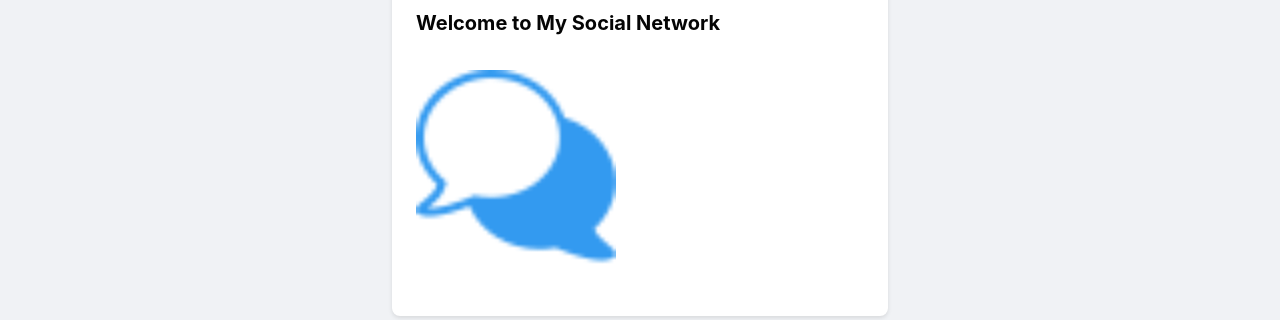
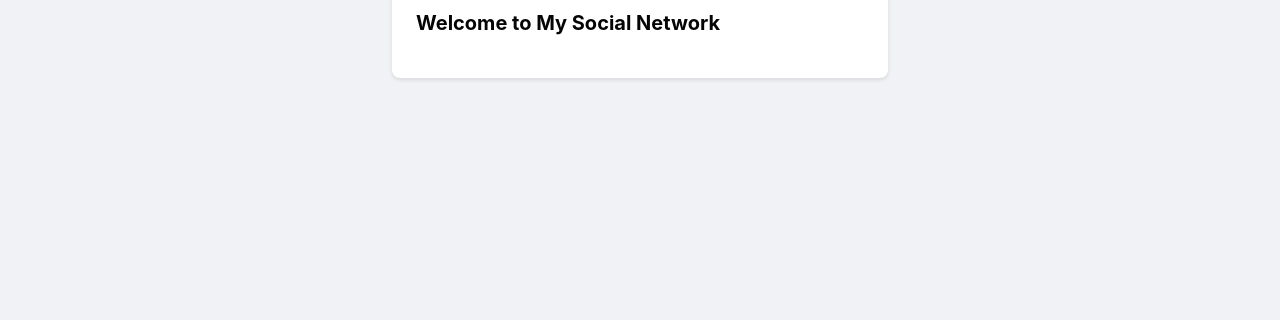
Before and after one commit to Athooh/social-network, a Next.js app in the folder frontend/: page /home in a window 1280 px wide. Shown: the part 128-448 px from the top of the page. Built offline with nearby package versions, Linux system fonts and the light colour scheme; a web font is replaced by a local one.

Commit message:
Add LeftSidebar and RightSidebar components to Home page layout

```diff
--- a/frontend/src/app/(protected)/home/page.js
+++ b/frontend/src/app/(protected)/home/page.js
@@ -1,5 +1,6 @@
 import Header from '@/components/header/Header';
-import Image from 'next/image';
+import LeftSidebar from '@/components/sidebar/LeftSidebar';
+import RightSidebar from '@/components/sidebar/RightSidebar';
 import styles from '@/styles/page.module.css';
 
 export default function Home() {
@@ -7,21 +8,17 @@ export default function Home() {
     <>
       <Header />
       <div className={styles.container}>
-        <aside></aside>
+        <aside>
+          <LeftSidebar />
+        </aside>
         <main className={styles.mainContent}>
           <section className={styles.welcomeSection}>
             <h1>Welcome to My Social Network</h1>
-            <Image
-              src="/logo.png"
-              alt="Logo"
-              width={180}
-              height={37}
-              className={styles.logo}
-              priority
-            />
           </section>
         </main>
-        <aside></aside>
+        <aside>
+          <RightSidebar />
+        </aside>
       </div>
     </>
   );
```
